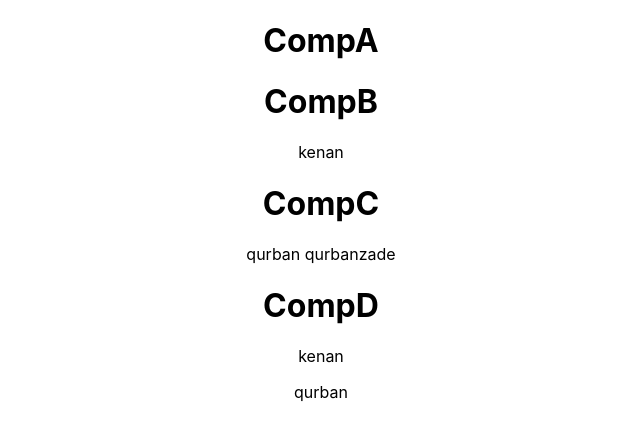
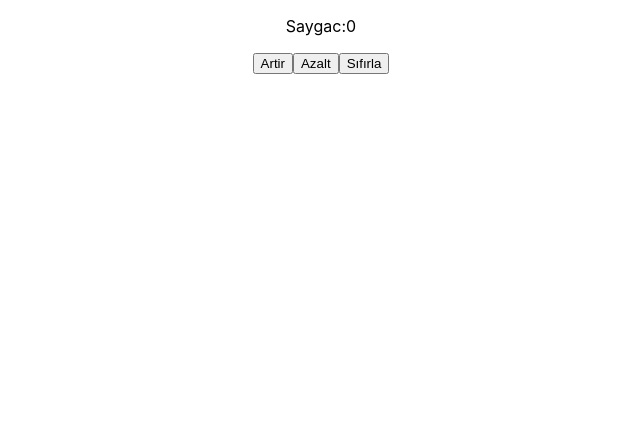
Before and after one commit to gurbangurbanzade/React-Projects, a React (Create React App) app in the folder Exercises/ReactUdemyIA/01MyApp/my-app/: page / in a window 1280 px wide. Shown: the top 440 px of the page, without its empty margins (319-959 px from the left). Built offline with nearby package versions, Linux system fonts and the light colour scheme.

Commit message:
useState Example

```diff
--- a/Exercises/ReactUdemyIA/01MyApp/my-app/src/App.js
+++ b/Exercises/ReactUdemyIA/01MyApp/my-app/src/App.js
@@ -17,18 +17,20 @@ import "./App.css";
 // import Timer from "./Components/LifeCycleMethods/Timer";
 // import GetPost from "./Components/03-Api/GetPost";
 // import ExchangeApp from "./Components/03-Api/ExchangeApp";
-import CompA from "./Components/04-ContexApi/Components/CompA";
-import { newContext } from "./Components/04-ContexApi/Contex/NewContext";
-import { oldContext } from "./Components/04-ContexApi/Contex/NewContext";
+// import CompA from "./Components/04-ContexApi/Components/CompA";
+// import { newContext } from "./Components/04-ContexApi/Contex/NewContext";
+// import { oldContext } from "./Components/04-ContexApi/Contex/NewContext";
+import Saygac from "./Components/05-UseState/Saygac";
 
 function App() {
   return (
     <div className="App">
-      <oldContext.Provider value={"kenan"}>
+      <Saygac />
+      {/* <oldContext.Provider value={"kenan"}>
         <newContext.Provider value={{ ad: "qurban", soyad: "qurbanzade" }}>
           <CompA />
         </newContext.Provider>
-      </oldContext.Provider>
+      </oldContext.Provider> */}
       {/* <ExchangeApp /> */}
       {/* <GetPost /> */}
       {/* <Timer /> */}
--- /dev/null
+++ b/Exercises/ReactUdemyIA/01MyApp/my-app/src/Components/05-UseState/Saygac.js
@@ -0,0 +1,19 @@
+import React, { useState } from "react";
+
+function Saygac() {
+  const [saygac, setSaygac] = useState(0);
+  return (
+    <div>
+      <p>Saygac:{saygac} </p>
+      <button onClick={() => setSaygac((saygacPre) => saygacPre + 1)}>
+        Artir
+      </button>
+      <button onClick={() => setSaygac((saygacPre) => saygacPre - 1)}>
+        Azalt
+      </button>
+      <button onClick={() => setSaygac((saygacPre) => 0)}>Sıfırla</button>
+    </div>
+  );
+}
+
+export default Saygac;
```
